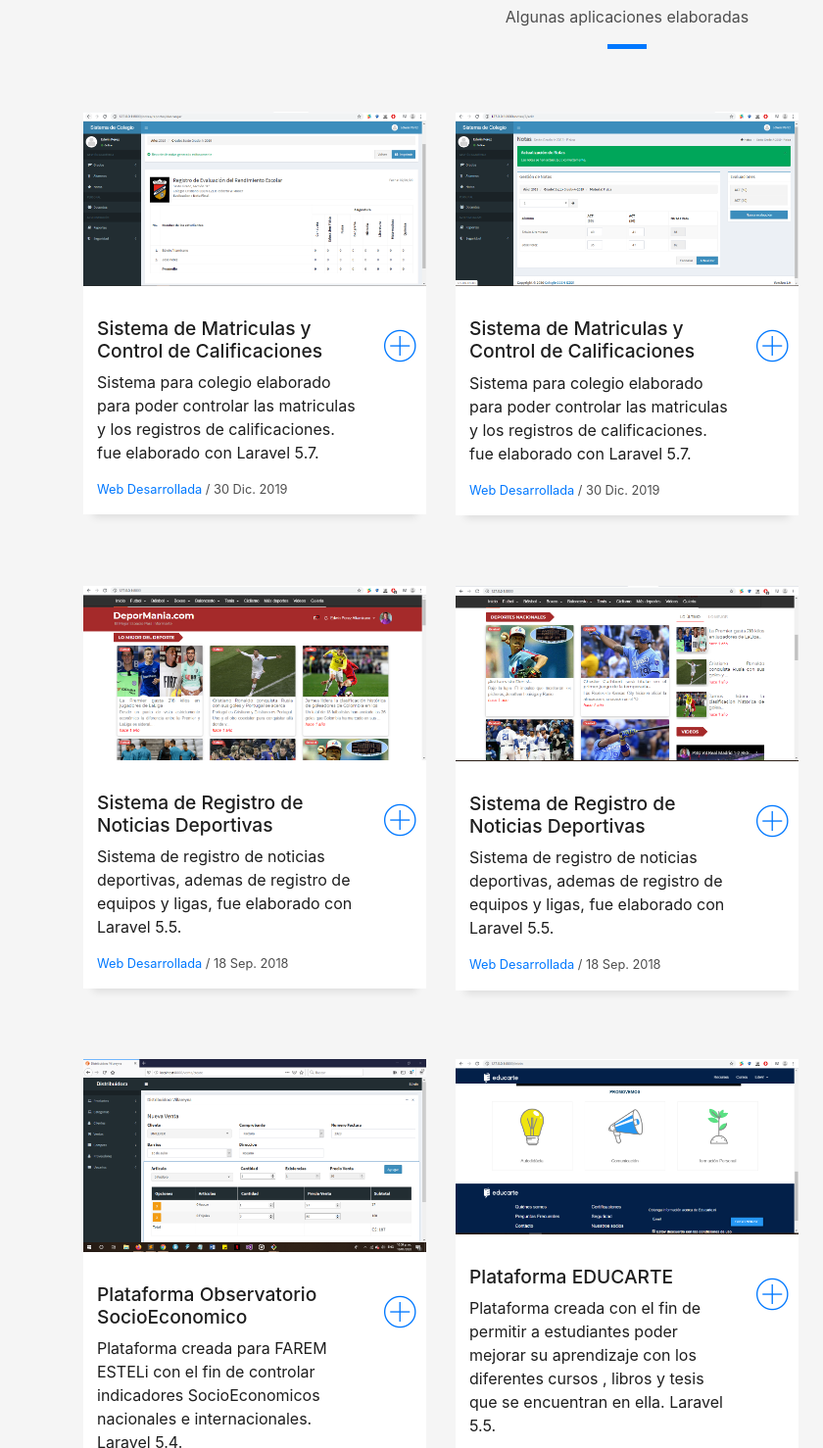
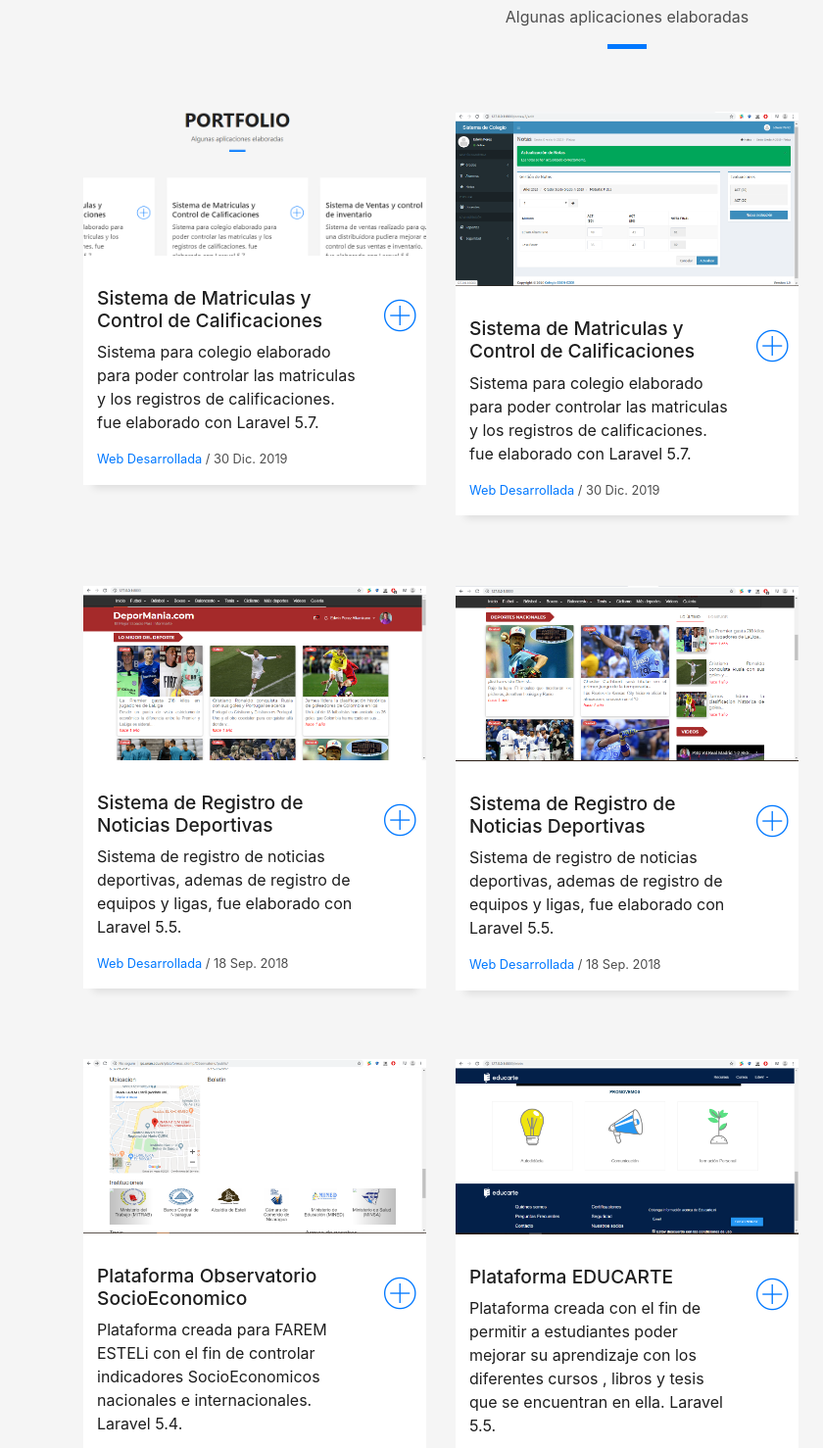
Before and after one commit to Edwinj10/Mi-Webs, a plain HTML site: page index.html in a window 1280 px wide. Shown: the part 3188-4666 px from the top of the page at 98% size, 0-840 px from the left. Drawn offline with Linux system fonts and the light colour scheme; grey boxes are pictures that could not be loaded; files whose address does not match are found by name.

Commit message:
Add files via upload

```diff
--- a/index.html
+++ b/index.html
@@ -384,9 +384,9 @@
 		<div class="row">
 			<div class="col-md-4">
 				<div class="work-box">
-					<a href="colegio.png" data-lightbox="gallery-mf">
+					<a href="des.png" data-lightbox="gallery-mf">
 						<div class="work-img">
-							<img src="colegio.png" alt="" class="img-fluid">
+							<img src="des.png" alt="" class="img-fluid">
 						</div>
 						<div class="work-content">
 							<div class="row">
@@ -547,7 +547,7 @@
 				<div class="work-box">
 					<a href="ciiemp2.png" data-lightbox="gallery-mf">
 						<div class="work-img">
-							<img src="distribuidoras.png" alt="" class="img-fluid">
+							<img src="ciiemp2.png" alt="" class="img-fluid">
 						</div>
 						<div class="work-content">
 							<div class="row">
```
